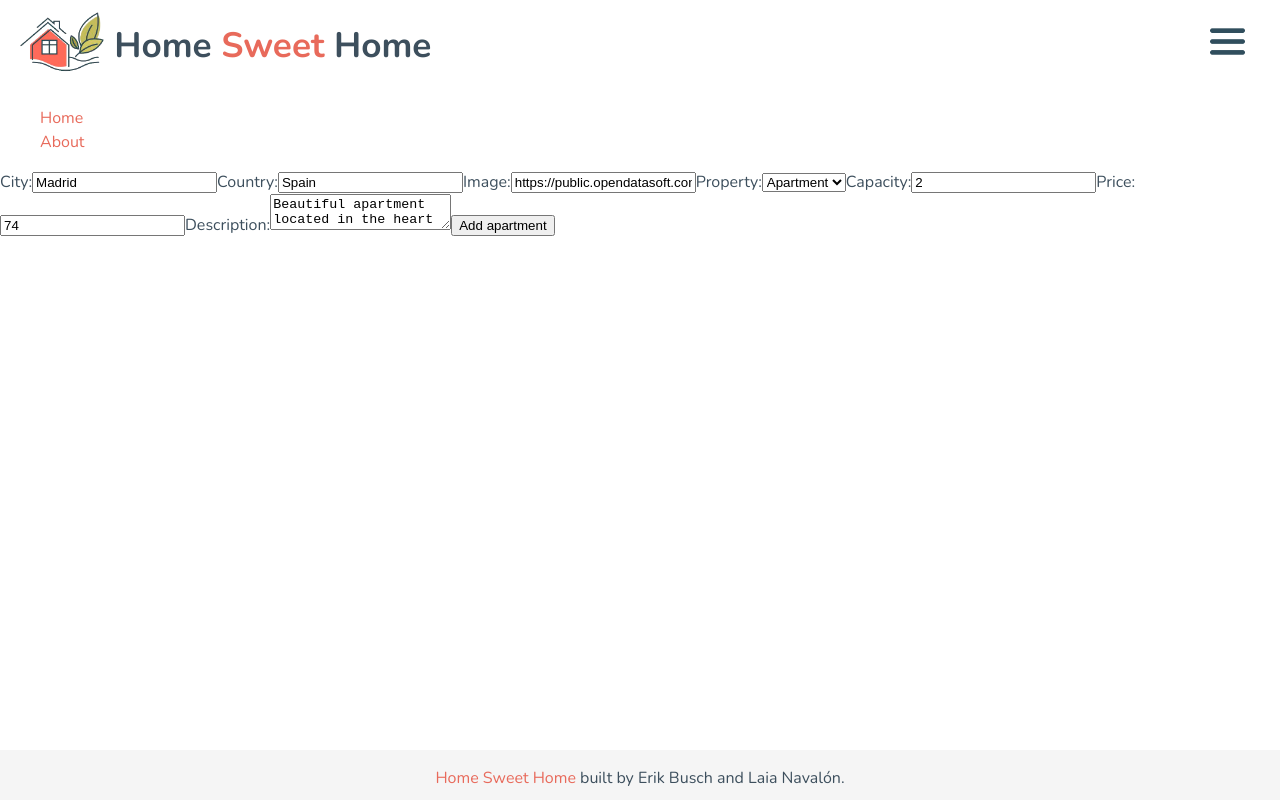
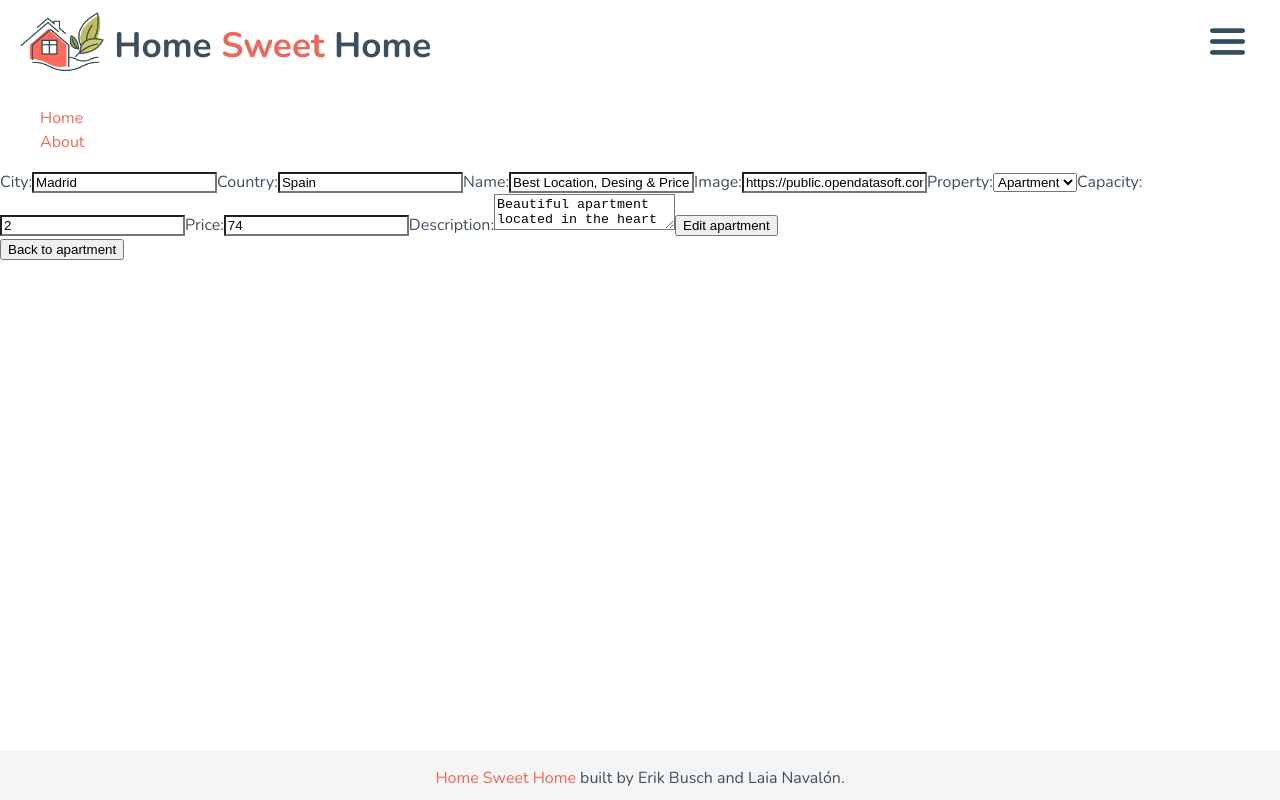
Before and after one commit to feelikeadoll/react-apt-rental, a React (Vite) app: page /apartments/1092508/edit in a window 1280 px wide. Built offline with nearby package versions, Linux system fonts and the light colour scheme.

Commit message:
Fix edit functionality + add confirmation message

```diff
--- a/src/App.css
+++ b/src/App.css
@@ -29,7 +29,7 @@ h1 {
 }
 
 #navbar {
-  width: 100vw;
+  width: 100%;
   height: 90px;
   display: flex;
   justify-content: space-between;
@@ -153,3 +153,20 @@ a:hover {
   text-align: center;
   width: 350px;
 }
+
+input {
+  background-color: white;
+}
+
+textarea {
+  background-color: white;
+}
+
+
+.active {
+  display: block;
+}
+
+.container {
+  display: none;
+}
--- a/src/pages/Dashboard.jsx
+++ b/src/pages/Dashboard.jsx
@@ -10,6 +10,7 @@ function Dashboard(props) {
   const [price, setPrice] = useState(0);
   const [description, setDescription] = useState("");
   const [property, setProperty] = useState("");
+  const [name, setName] = useState("");
 
   const handleSubmitForm = (e) => {
     e.preventDefault();
@@ -21,6 +22,7 @@ function Dashboard(props) {
       id: maxId + 1,
       country: country,
       city: city,
+      name: name,
       description: description,
       property_type: property,
       accommodates: capacity,
@@ -68,6 +70,17 @@ function Dashboard(props) {
               setCountry(e.target.value);
             }}
           />
+        </label>
+        <label>
+          Name:
+          <input
+            name="name"
+            type="text"
+            placeholder="Name"
+            value={name}
+            onChange={(e) => {
+              setName(e.target.value);
+            }} />
         </label>
         <label>
           Image:
--- a/src/pages/EditApartment.jsx
+++ b/src/pages/EditApartment.jsx
@@ -7,7 +7,7 @@ export const EditApartment = (props) => {
   const result = props.appartments.find((element) => {
     return element.id == aptId;
   });
-  console.log(result);
+
   const [city, setCity] = useState(result.city);
   const [country, setCountry] = useState(result.country);
   const [image, setImage] = useState(result.picture_url.url);
@@ -15,29 +15,28 @@ export const EditApartment = (props) => {
   const [price, setPrice] = useState(result.price);
   const [description, setDescription] = useState(result.description);
   const [property, setProperty] = useState(result.property_type);
+  const [name, setName] = useState(result.name)
+
+  const [isActive, setIsActive] = useState("container")
+
+  console.log(isActive)
 
   const handleSubmitForm = (e) => {
     e.preventDefault();
 
-    const appartmentIds = props.appartments.map((apt) => apt.id);
-    const maxId = Math.max(...appartmentIds);
+    result.city = city;
+    result.country = country;
+    result.picture_url.url = image;
+    result.accommodates = capacity;
+    result.price = price;
+    result.description = description;
+    result.property_type = property;
+    result.name = name;
 
-    const newAppartment = {
-      id: maxId + 1,
-      country: country,
-      city: city,
-      description: description,
-      property_type: property,
-      accommodates: capacity,
-      price: price,
-      picture_url: {
-        url: image,
-      },
-    };
+    setIsActive("active")
+  };
 
-    const newList = [newAppartment, ...props.appartments];
-    props.updateList(newList);
-  };
+  console.log(isActive)
 
   return (
     <div>
@@ -65,6 +64,17 @@ export const EditApartment = (props) => {
               setCountry(e.target.value);
             }}
           />
+        </label>
+        <label>
+          Name:
+          <input
+            name="name"
+            type="text"
+            placeholder="Name"
+            value={name}
+            onChange={(e) => {
+              setName(e.target.value);
+            }} />
         </label>
         <label>
           Image:
@@ -131,8 +141,12 @@ export const EditApartment = (props) => {
           />
         </label>
 
-        <button type="submit">Add apartment</button>
+        <button type="submit">Edit apartment</button>
       </form>
+      <div className={isActive}>Apartment info changed!</div>
+      <Link to={`/apartments/${aptId}`}>
+      <button type="submit">Back to apartment</button>
+      </Link>
     </div>
   );
 };
```
